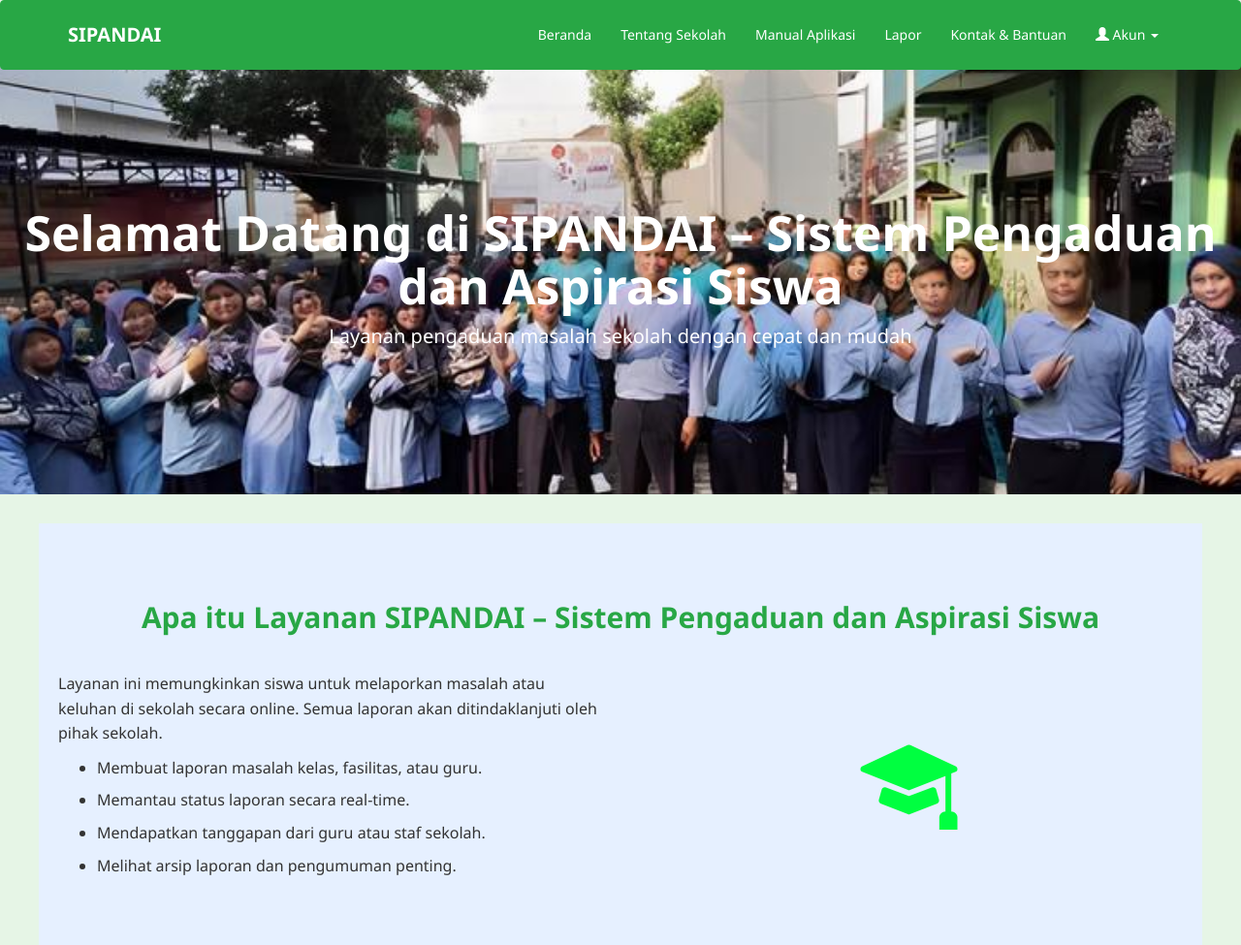
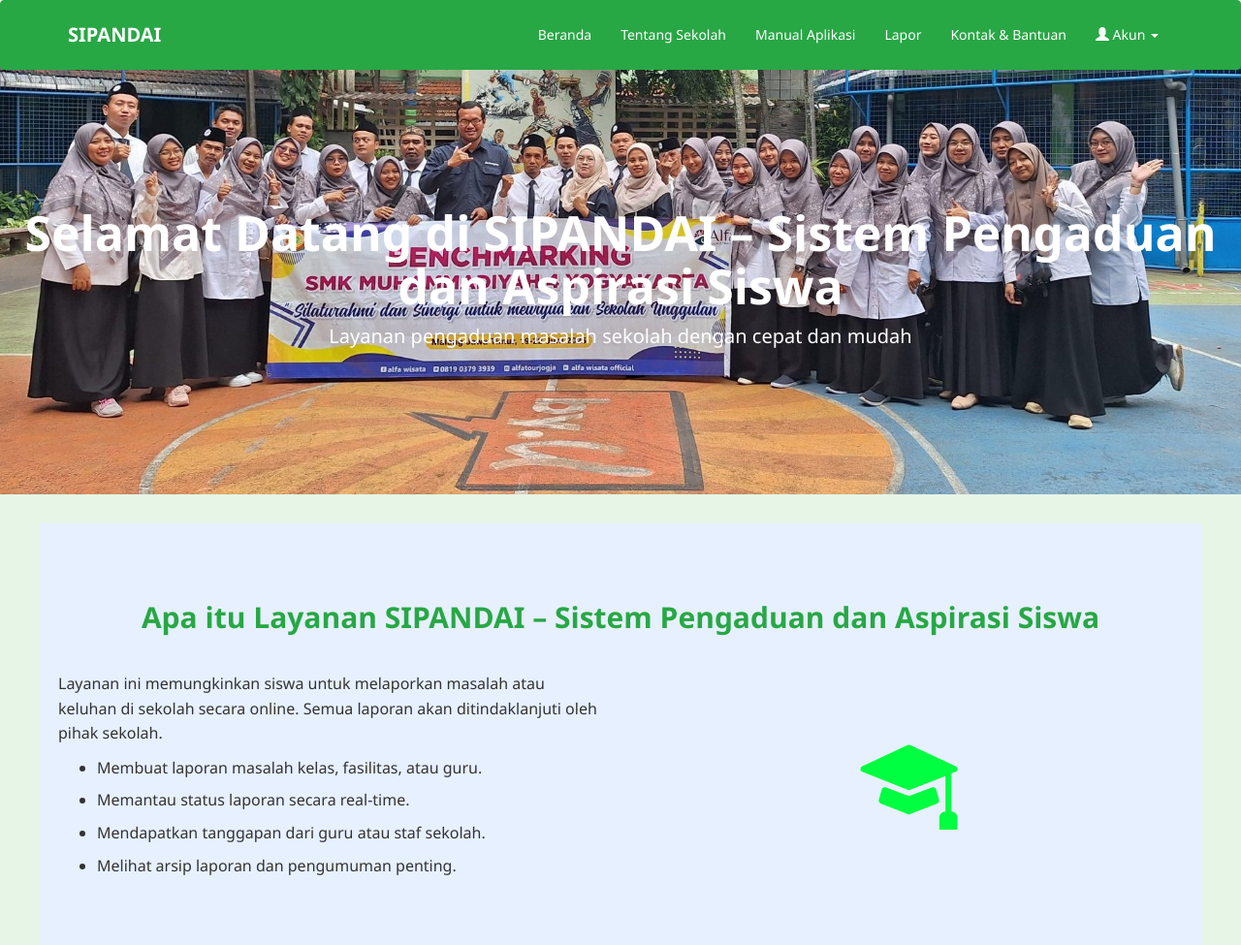
Before and after one commit to putraGanung15/latihanukk, a PHP site: page / in a window 1280 px wide. Shown: the top 975 px of the page at 97% size. Run offline with PHP 8.4, Linux system fonts and the light colour scheme; data comes from the database, SQL or seed files in the repository; data that the repository does not hold is empty.

Commit message:
Change footer background image from smk4.jpg to smk3.jpg

```diff
--- a/index.php
+++ b/index.php
@@ -95,7 +95,7 @@ body {
     align-items:center;
     text-align:center;
     color:white;
-    background: url('image/footer/smk4.jpg') no-repeat center center;
+    background: url('image/footer/smk3.jpg') no-repeat center center;
     background-size:cover;
     animation: jumbotronZoom 1.5s ease forwards;
 }
```
